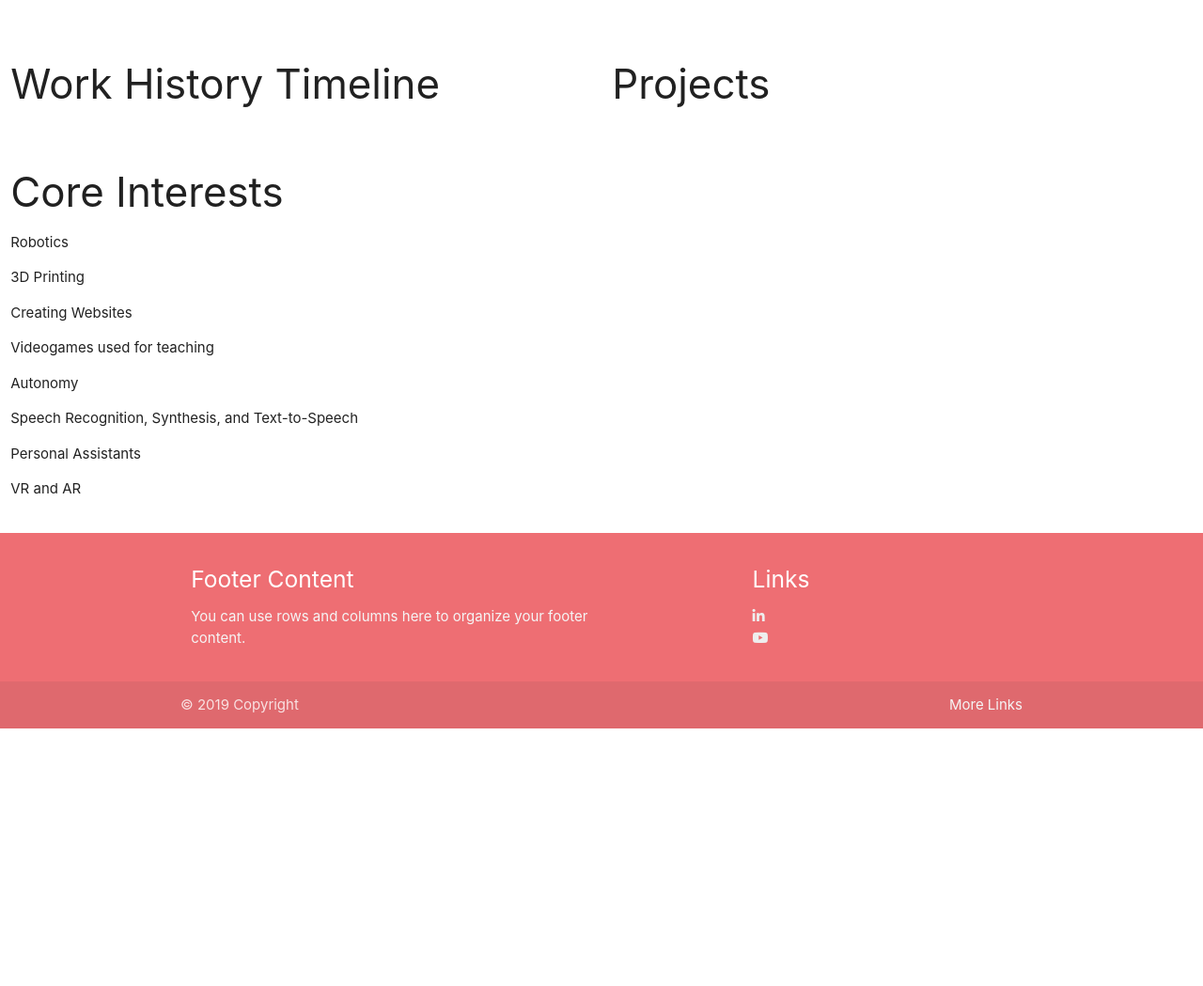
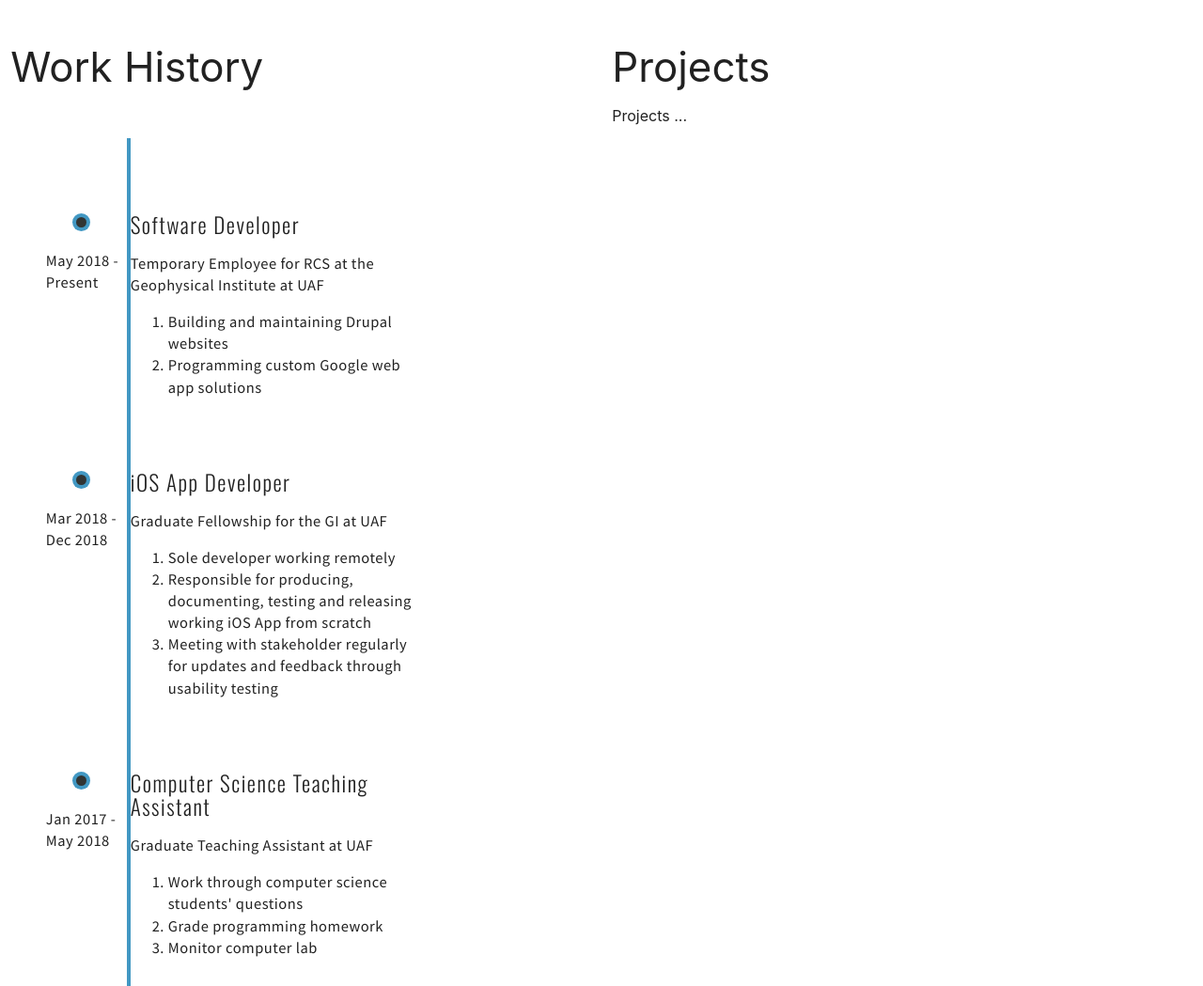
Before and after one commit to Dev-Laurin/portfolioWebsite, a plain HTML site: page pythonSite/templates/index.html in a window 1280 px wide. Shown: the part 957-2006 px from the top of the page at 94% size. Before the commit the page ends 1732 px from the top, so only its background shows below. Drawn offline with nearby package versions, Linux system fonts and the light colour scheme.

Commit message:
Added work timeline.

```diff
--- a/pythonSite/static/css/main.css
+++ b/pythonSite/static/css/main.css
@@ -38,3 +38,22 @@ img {
 .disabled-link-text {
 	color: grey !important;
 }
+
+/* Timeline */
+.timeline {
+	max-width: 60% !important;
+}
+
+.timeline .event::before {
+	left: -150px !important;
+	top: 40px !important;
+}
+
+.date {
+	position: absolute;
+	display: block;
+	left: -90px !important;
+	top: 40px !important;
+	word-wrap: normal;
+	max-width: 30%;
+}
--- /dev/null
+++ b/pythonSite/static/css/style.css
@@ -0,0 +1,85 @@
+/* Import */
+@import url(http://fonts.googleapis.com/css?family=Source+Sans+Pro:200,300,400,600,700|Oswald:400,300,700);
+/* Variables */
+/* Base */
+body {
+/*  background: #252827;*/
+  font-size: 16px;
+}
+strong {
+  font-weight: 600;
+}
+h1 {
+  font-family: 'Oswald', sans-serif;
+  letter-spacing: 1.5px;
+  /*color: white;*/
+  font-weight: 100;
+  font-size: 2.4em;
+}
+#content {
+  margin-top: 50px;
+  text-align: center;
+}
+/* Timeline */
+.timeline {
+  border-left: 4px solid #4298C3;
+  border-bottom-right-radius: 4px;
+  border-top-right-radius: 4px;
+  background: rgba(255, 255, 255, 0.03);
+/*  color: rgba(255, 255, 255, 0.8);*/
+  font-family: 'Source Sans Pro', sans-serif;
+  margin: 50px auto;
+  letter-spacing: 0.5px;
+  position: relative;
+  line-height: 1.4em;
+  font-size: 1.03em;
+  padding: 50px;
+  list-style: none;
+  text-align: left;
+ /* font-weight: 100;*/
+  max-width: 30%;
+}
+.timeline h1,
+.timeline h2,
+.timeline h3 {
+  font-family: 'Oswald', sans-serif;
+  letter-spacing: 1.5px;
+  font-weight: 100;
+  font-size: 1.4em;
+}
+.timeline .event {
+  border-bottom: 1px dashed rgba(255, 255, 255, 0.1);
+  padding-bottom: 25px;
+  margin-bottom: 50px;
+  position: relative;
+}
+.timeline .event:last-of-type {
+  padding-bottom: 0;
+  margin-bottom: 0;
+  border: none;
+}
+.timeline .event:before,
+.timeline .event:after {
+  position: absolute;
+  display: block;
+  top: 0;
+}
+.timeline .event:before {
+  left: -217.5px;
+  color: rgba(255, 255, 255, 0.4);
+  content: attr(data-date);
+  text-align: right;
+  font-weight: 100;
+  font-size: 0.9em;
+  min-width: 120px;
+}
+.timeline .event:after {
+  box-shadow: 0 0 0 4px #4298c3;
+  left: -57.85px;
+  background: #313534;
+  border-radius: 50%;
+  height: 11px;
+  width: 11px;
+  content: "";
+  top: 5px;
+}
--- a/pythonSite/templates/index.html
+++ b/pythonSite/templates/index.html
@@ -11,6 +11,11 @@
 	<link rel="stylesheet" type="text/css" href="../static/loading-bar/loading-bar.css"/>
 	<!-- Tell browser we are optimized for mobile -->
 	<meta name="viewport" content="width=device-width, initial-scale=1.0"/>
+
+	<!-- Timeline library -->
+	<link rel="stylesheet" type="text/css" href="../static/css/style.css"/>
+
+	<link rel="stylesheet" href="https://cdnjs.cloudflare.com/ajax/libs/normalize/5.0.0/normalize.min.css">
 </head>
 <body>
   <header>
@@ -191,11 +196,65 @@
 	  	</div>
 
   		<div class="row">
-  			<div class="col s6">
-  				<h3>Work History Timeline</h3>
+  			<div class="col s12 l6">
+  				<h3>Work History</h3>
+  				<div id="content">
+					  <ul class="timeline">
+					    <li class="event">
+					      <div class="date"> May 2018 - Present </div>
+					      <h3>Software Developer</h3>
+					      <p>Temporary Employee for RCS at the Geophysical Institute at UAF</p>
+					      <ol>
+					      	<li>Building and maintaining Drupal websites</li>
+					      	<li>Programming custom Google web app solutions</li>
+					      </ol>
+					    </li>
+
+					    <li class="event">
+					    	<div class="date"> Mar 2018 - Dec 2018 </div>
+					      <h3>iOS App Developer</h3>
+					      <p>Graduate Fellowship for the GI at UAF</p>
+					      <ol>
+					      	<li>Sole developer working remotely</li>
+					      	<li>Responsible for producing, documenting, testing and releasing working iOS App from scratch</li>
+					      	<li>Meeting with stakeholder regularly for updates and feedback through usability testing</li>
+					      </ol>
+					    </li>
+					    <li class="event">
+					      <div class="date">Jan 2017 - May 2018</div>
+					      <h3>Computer Science Teaching Assistant</h3>
+					      <p>Graduate Teaching Assistant at UAF</p>
+					      <ol>
+					      	<li>Work through computer science students' questions</li>
+					      	<li>Grade programming homework</li>
+					      	<li>Monitor computer lab</li>
+					      </ol>
+					    </li>
+					    <li class="event">
+					      <div class="date">Apr 2016 - Dec 2016</div>
+					      <h3>Research Assistant</h3>
+					      <p>UAF ITEST Grant</p>
+					      <ol>
+					      	<li>Researching Middle School student's interest/disinterest in learning Robotics (STEM)</li>
+					      	<li>Recording observations and making judgements</li>
+					      	<li>Creating/preparing robots for students to use with <a href="https://www.robotmoose.com">robotmoose.com</a></li>
+					      </ol>
+					    </li>
+					    <li class="event">
+					      <div class="date">Jul 2013 - Aug 2016</div>
+					      <h3>Accounting Assistant/Programmer</h3>
+					      <p>Wright Air Service Accounting Office</p>
+					      <ol>
+					      	<li>Independently programmed a new workplace timeclock</li>
+					      	<li>Checking, counting, and correcting monetary figures</li>
+					      </ol>
+					    </li>
+					  </ul>
+					</div>
   			</div>
-  			<div class="col s6">
+  			<div class="col s12 l6">
   				<h3>Projects</h3>
+  				<p> Projects ... </p>
   			</div>
 
   		</div>
@@ -330,6 +389,9 @@
 	<script type="text/javascript" src="../static/materialize/js/materialize.min.js"></script>
 	<script type="text/javascript" src="../static/loading-bar/loading-bar.js"></script>
 	<script type="text/javascript" src="../static/js/main.js"></script>
+
+	<!-- Collapsable Timeline -->
+	<script src='http://cdnjs.cloudflare.com/ajax/libs/jquery/2.1.3/jquery.min.js'></script>
 </body>
 
 </html>
```
Also changed, not shown: pythonSite/static/Licenses/css-timeline-3.txt (added, +12 -0 lines).
